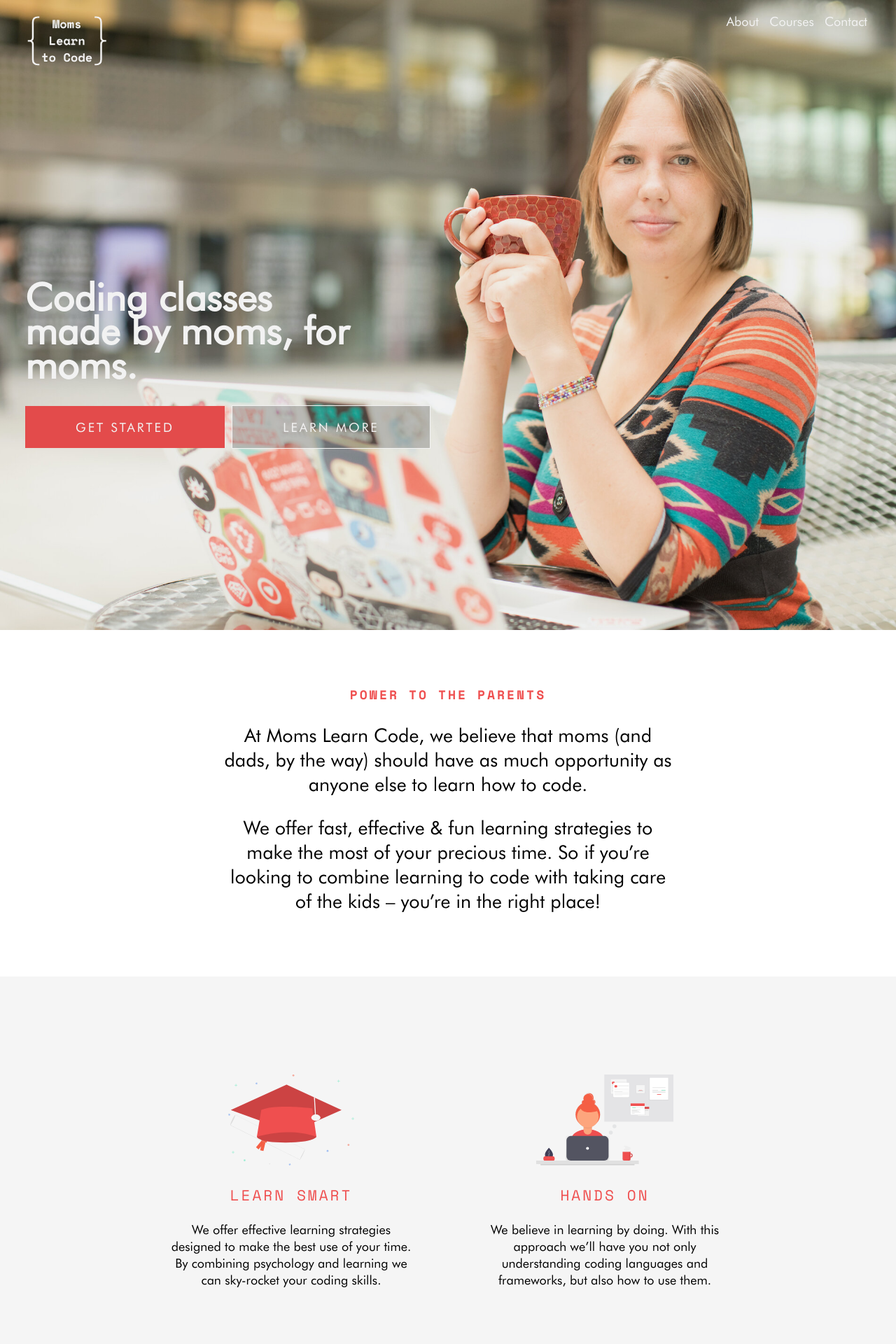
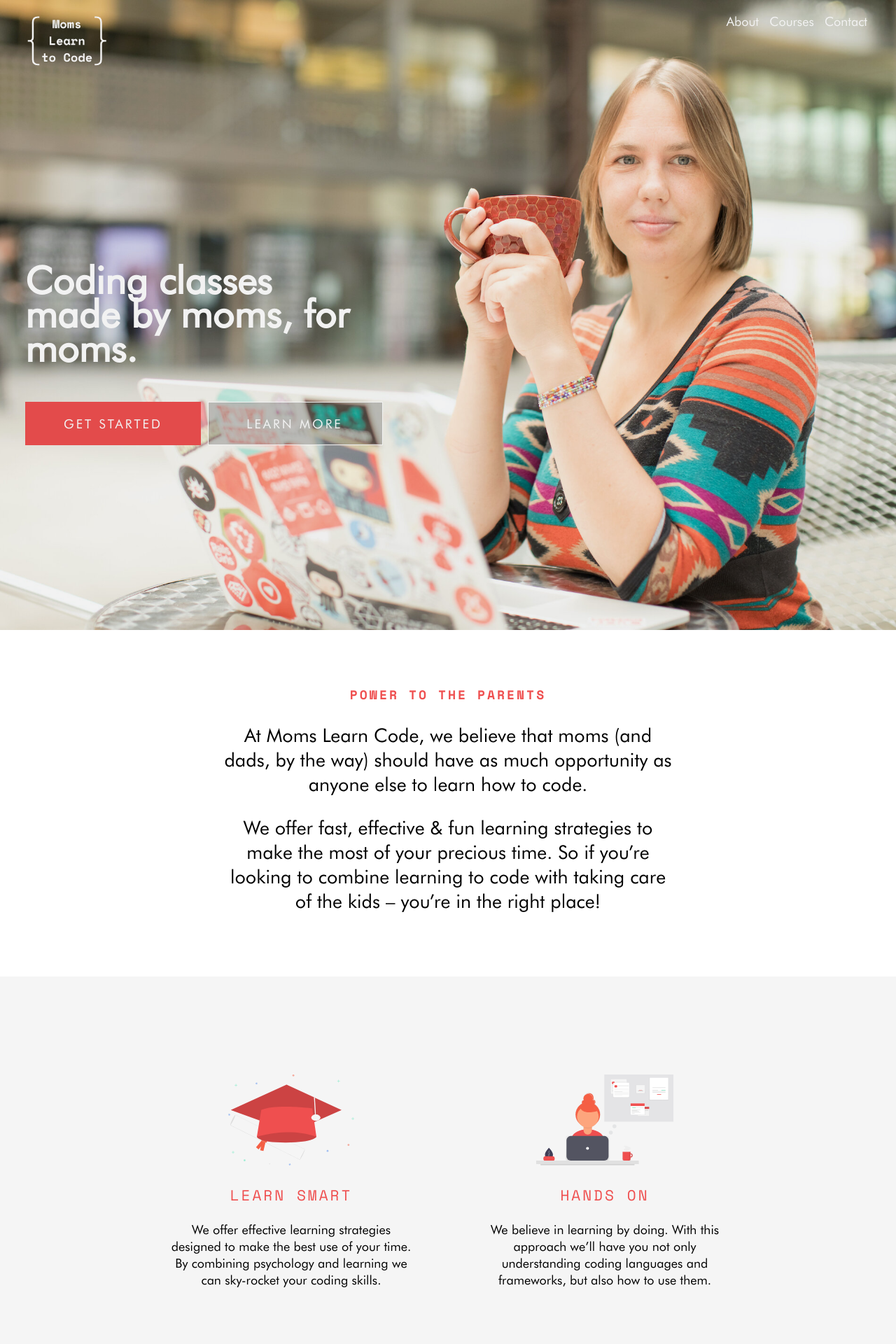
Before and after one commit to hharen/mltc_jekyll, a Jekyll site: the page built from index_to_be.html, in a window 1280 px wide. Shown: the top 1920 px of the page at 70% size. Built offline with Jekyll 4.4.1, drawn with Linux system fonts in a browser that asks for light colours; nearby versions of some CDN libraries.

Commit message:
Make the buttons responsive

```diff
--- a/_sass/components/buttons.scss
+++ b/_sass/components/buttons.scss
@@ -1,24 +1,27 @@
 .button {
-  padding: 1em 4em;
+  padding: 1em 3em;
   color: #fff;
   text-transform: uppercase;
   letter-spacing: 3px;
+  display: inline-block;
+  min-width: 140px;
 }
 
 .primary-button {
   background-color: $primary-color;
+  border: 1px solid $primary-color;
+  margin: 0 5px 10px 0;
 }
 
 .outline-button {
   border: 1px solid #fff;
   color: #fff;
-  margin-left: 5px;
   background-color: rgba(0, 0, 0, 0.2);
 }
 
 .primary-button:hover, .outline-button:hover {
   background-color: $hover-color;
-  border: none;
+  border: 1px solid $hover-color;
   color: #fff;
 }
 
--- a/_sass/components/containers.scss
+++ b/_sass/components/containers.scss
@@ -59,14 +59,13 @@
 }
 
 @media only screen and (max-width: 800px) {
-  .features, .about-me-box {
+  .about-me-box {
     grid-template-columns: 1fr;
   }
 
-
-.about-me-image  {
-  grid-column: 1;
-}
+  .about-me-image  {
+    grid-column: 1;
+  }
 
   .flex-grid {
       display: block;
```
